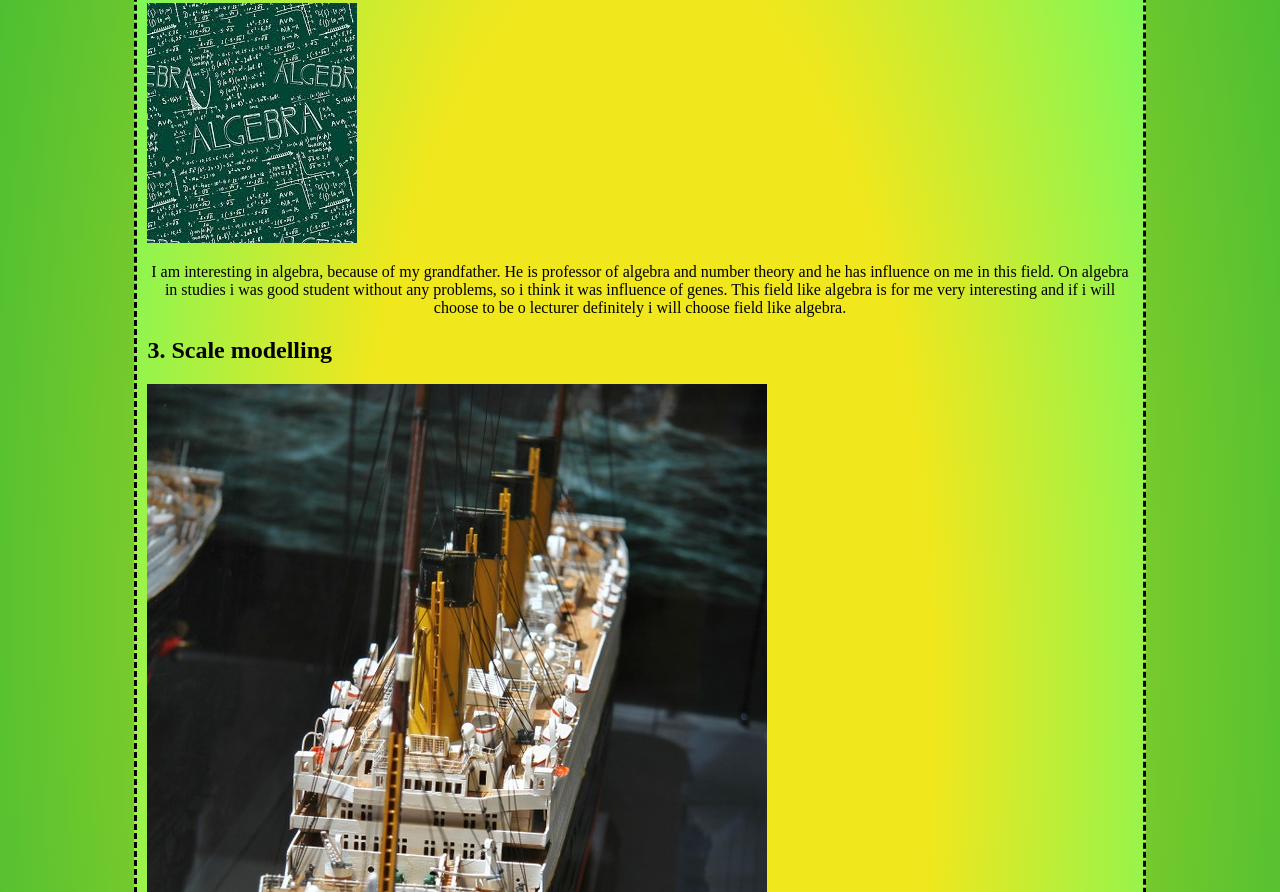
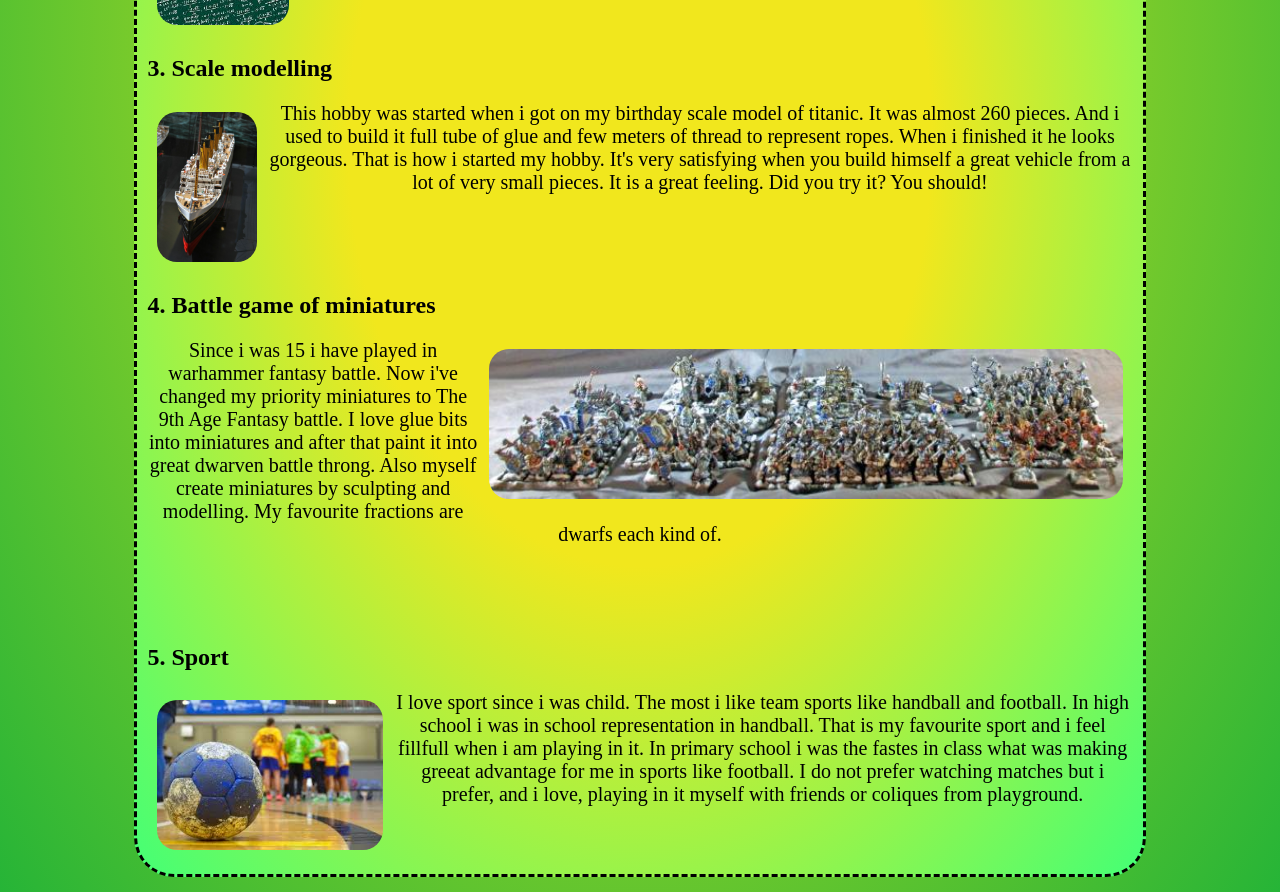
Before and after one commit to sates298/5th-Term, a plain HTML site: page www/portfolio/html/interests.html in a window 1280 px wide. Shown: the part 906-1798 px from the top of the page. Drawn offline with Linux system fonts and the light colour scheme.

Commit message:
finish www portfolia at last

```diff
--- a/www/portfolio/css/common.css
+++ b/www/portfolio/css/common.css
@@ -25,13 +25,14 @@ tr:hover {
 
 h1 {
     text-align: center;
-    font-style: italic;
+    font-family: Courier;
     font-weight: bold;
-    font-size: 40px;
+    font-size: 50px;
 }
 
 p {
     text-align: center;
+    font-size: 20px;
 }
 
 a {
--- a/www/portfolio/css/interests.css
+++ b/www/portfolio/css/interests.css
@@ -0,0 +1,43 @@
+.img_int0, .img_int1 {
+    overflow: auto;
+    height: 150px;
+    border-radius: 30px;
+    padding: 10px;
+}
+
+.img_int0 {
+    float: right;
+}
+
+.img_int1 {
+    float: left;
+}
+
+@media only screen and (max-width: 700px) {
+    #warhammer_img {
+        width: 200px;
+        height: auto;
+    }
+}
+
+@media only screen and (min-width: 2000px) {
+    .img_int0, .img_int1 {
+        height: 80px;
+        width: auto;
+    }
+}
+
+h2 {
+    font-family: Copperplate Gothic Light;
+}
+
+p {
+    font-family: MV Boli;
+}
+
+section {
+    padding-top: 20px;
+    padding-bottom: 20px;
+    display: block;
+    position: relative;
+}
--- a/www/portfolio/css/projects.css
+++ b/www/portfolio/css/projects.css
@@ -0,0 +1,7 @@
+h2 {
+    font-family: Comic Sans MS;
+}
+
+p {
+    font-family: Consolas;
+}
--- a/www/portfolio/css/welcome.css
+++ b/www/portfolio/css/welcome.css
@@ -22,6 +22,7 @@
 }
 
 #welcome_p01 {
-    font-size: 20px;
+    font-family: Bahnschrift Light;
+    font-size: 30px;
     font-weight: bold;
 }
--- a/www/portfolio/html/interests.html
+++ b/www/portfolio/html/interests.html
@@ -1,9 +1,9 @@
 <!DOCTYPE html>
-<html lang="pl" dir="ltr">
+<html lang="en" dir="ltr">
 <head>
     <meta charset="utf-8">
     <meta name="viewport" content="width=device-width, initial-scale=1.0"/>
-    <title>Interestings</title>
+    <title>Interests</title>
     <link rel="stylesheet" href="../css/common.css"/>
     <link rel="stylesheet" href="../css/sections.css"/>
     <link rel="stylesheet" href="../css/interests.css"/>
@@ -52,7 +52,7 @@
 
         <section id="algorithms">
             <h2>1. Algorithms</h2>
-            <img class="img_int" src="../image/algorithm.jpg" alt="some algorithm"/>
+            <img class="img_int0" src="../image/algorithm.jpg" alt="some algorithm"/>
             <p>
 
                 When i have come on studies i found my new hobby : algorithms.
@@ -63,10 +63,10 @@
                 Who knows?!
             </p>
         </section>
-
+        <br>
         <section id="algebra">
             <h2>2. Algebra</h2>
-            <img class="img_int" src="../image/algebra.jpg" alt="some algebra"/>
+            <img class="img_int1" src="../image/algebra.jpg" alt="some algebra"/>
             <p>
                 I am interesting in algebra, because of my grandfather.
                 He is professor of algebra and number theory and he has influence on me in this field.
@@ -77,10 +77,10 @@
             </p>
 
         </section>
-
+        <br>
         <section id="scale-modelling">
             <h2>3. Scale modelling</h2>
-            <img class="img_int" src="../image/titanic.jpg" alt="titanic"/>
+            <img class="img_int1" src="../image/titanic.jpg" alt="titanic"/>
             <p>
                 This hobby was started when i got on my birthday scale model of titanic.
                 It was almost 260 pieces.
@@ -93,10 +93,10 @@
             </p>
 
         </section>
-
+        <br>
         <section id="warhammer">
             <h2>4. Battle game of miniatures</h2>
-            <img class="img_int" src="../image/warhammer.jpg" alt="the 9th age gallery"/>
+            <img class="img_int0" id="warhammer_img" src="../image/warhammer.jpg" alt="the 9th age gallery"/>
             <p>
                 Since i was 15 i have played in warhammer fantasy battle.
                 Now i've changed my priority miniatures to The 9th Age Fantasy battle.
@@ -106,10 +106,10 @@
             </p>
 
         </section>
-
+        <br>
         <section id="sport">
             <h2>5. Sport</h2>
-            <img class="img_int" src="../image/ball.jpg" alt="ball"/>
+            <img class="img_int1" src="../image/ball.jpg" alt="ball"/>
             <p>
                 I love sport since i was child.
                 The most i like team sports like handball and football.
@@ -122,6 +122,7 @@
             </p>
 
         </section>
+        <br>
     </main>
 </div>
 <br>
```
Also changed, not shown: www/portfolio/css/surprise.css (+18 -0 lines).
